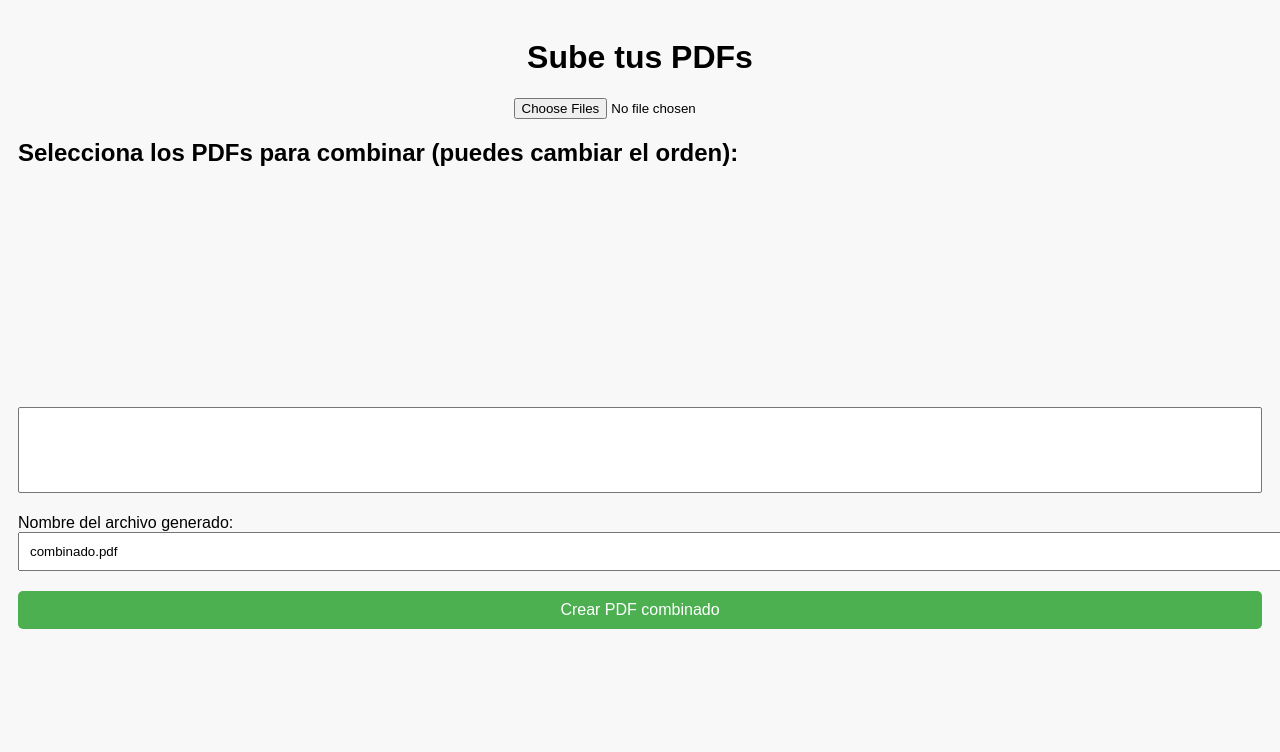
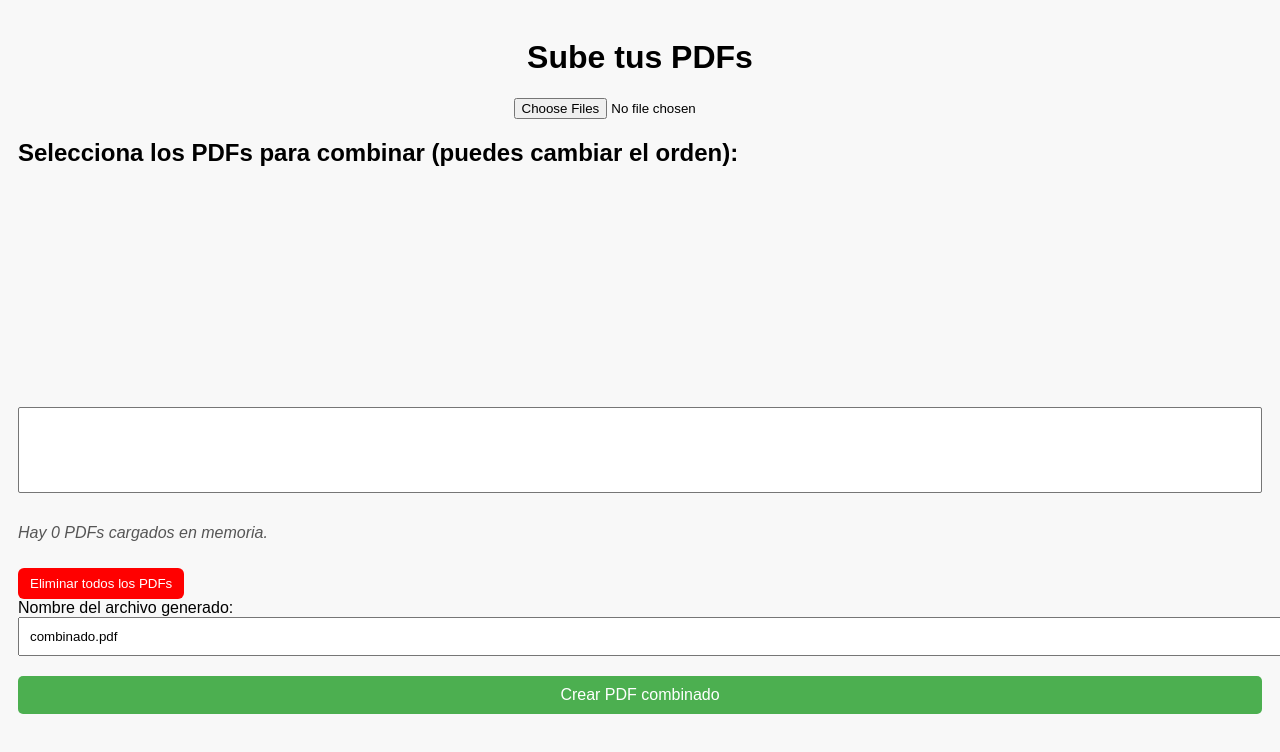
Before and after one commit to juanrodlf/rechuamda_pdf, a React (Vite) app: page / in a window 1280 px wide. Shown: the top 752 px of the page. Built offline with nearby package versions, Linux system fonts and the light colour scheme.

Commit message:
adding button to remove and total pdfs

```diff
--- a/src/App.jsx
+++ b/src/App.jsx
@@ -109,6 +109,16 @@ const App = () => {
     link.click();
   };
 
+  const handleClearPdfs = () => {
+    const confirmed = window.confirm("¿Estás seguro de que deseas eliminar todos los PDFs subidos?");
+    if (!confirmed) return;
+
+    setPdfFiles([]);
+    setSelectedFiles([]);
+    setOutputFileName("pdf_combinado.pdf"); // Opcional
+    console.log("Se eliminaron todos los archivos PDF.");
+  };
+
   return (
     <div style={{ padding: '10px', fontFamily: 'Arial, sans-serif' }}>
       <h1 style={{ textAlign: 'center' }}>Sube tus PDFs</h1>
@@ -175,6 +185,26 @@ const App = () => {
           </option>
         ))}
       </select>
+      <div>
+        {/* Texto con el número de archivos */}
+        <p style={{ marginTop: '10px', fontStyle: 'italic', color: '#555' }}>
+          Hay {pdfFiles.length} PDF{pdfFiles.length !== 1 ? 's' : ''} cargado{pdfFiles.length !== 1 ? 's' : ''} en memoria.
+        </p>
+      </div>
+
+      <button
+        onClick={handleClearPdfs}
+        style={{
+          marginTop: '10px',
+          backgroundColor: 'red',
+          color: 'white',
+          padding: '8px 12px',
+          border: 'none',
+          borderRadius: '6px',
+        }}
+      >
+        Eliminar todos los PDFs
+      </button>
 
       {/* Input para elegir el nombre del archivo generado */}
       <div style={{ marginBottom: '20px' }}>
```
Also changed, not shown: 3 other files (tests, documents, lock files or other folders).
